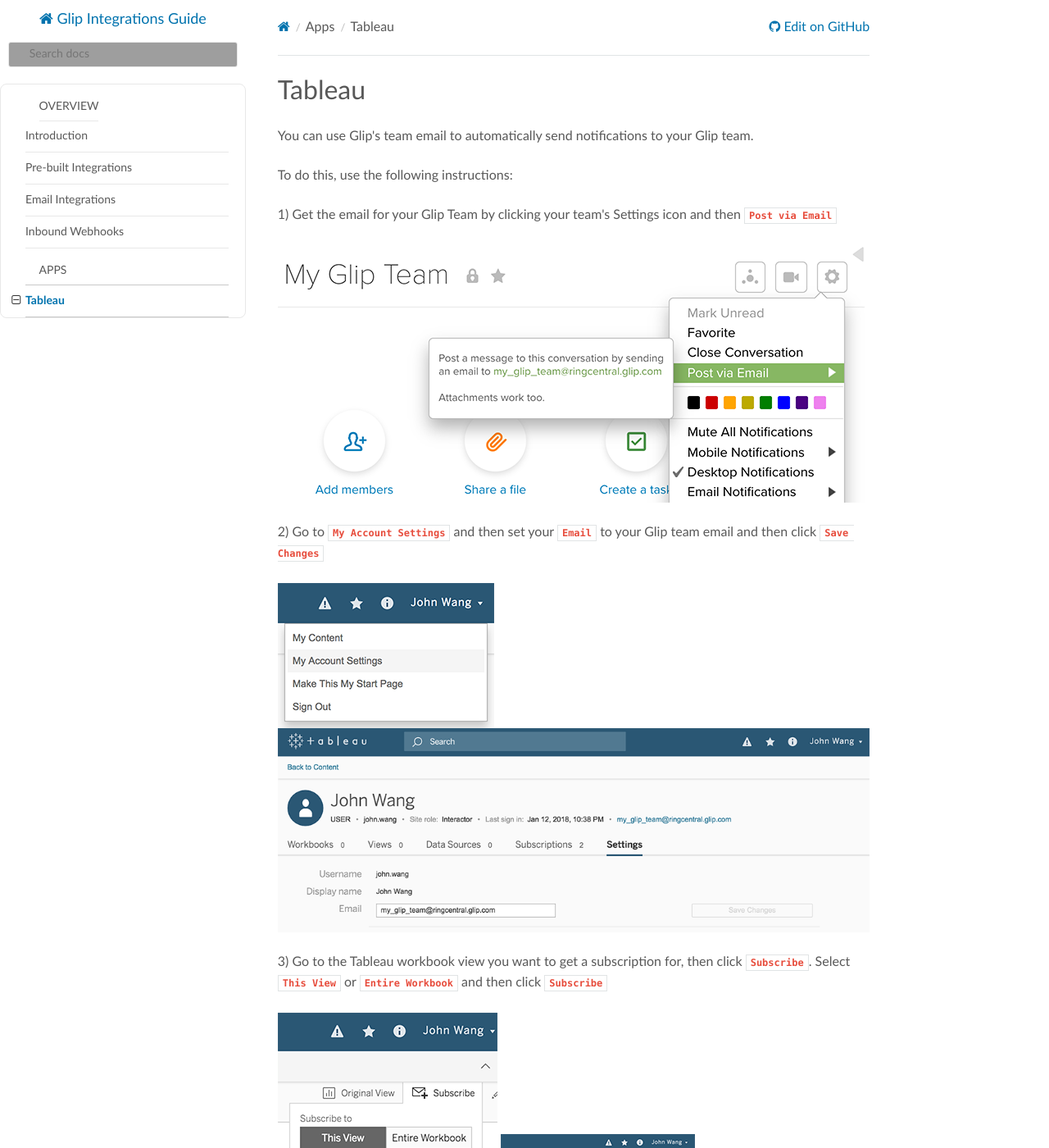
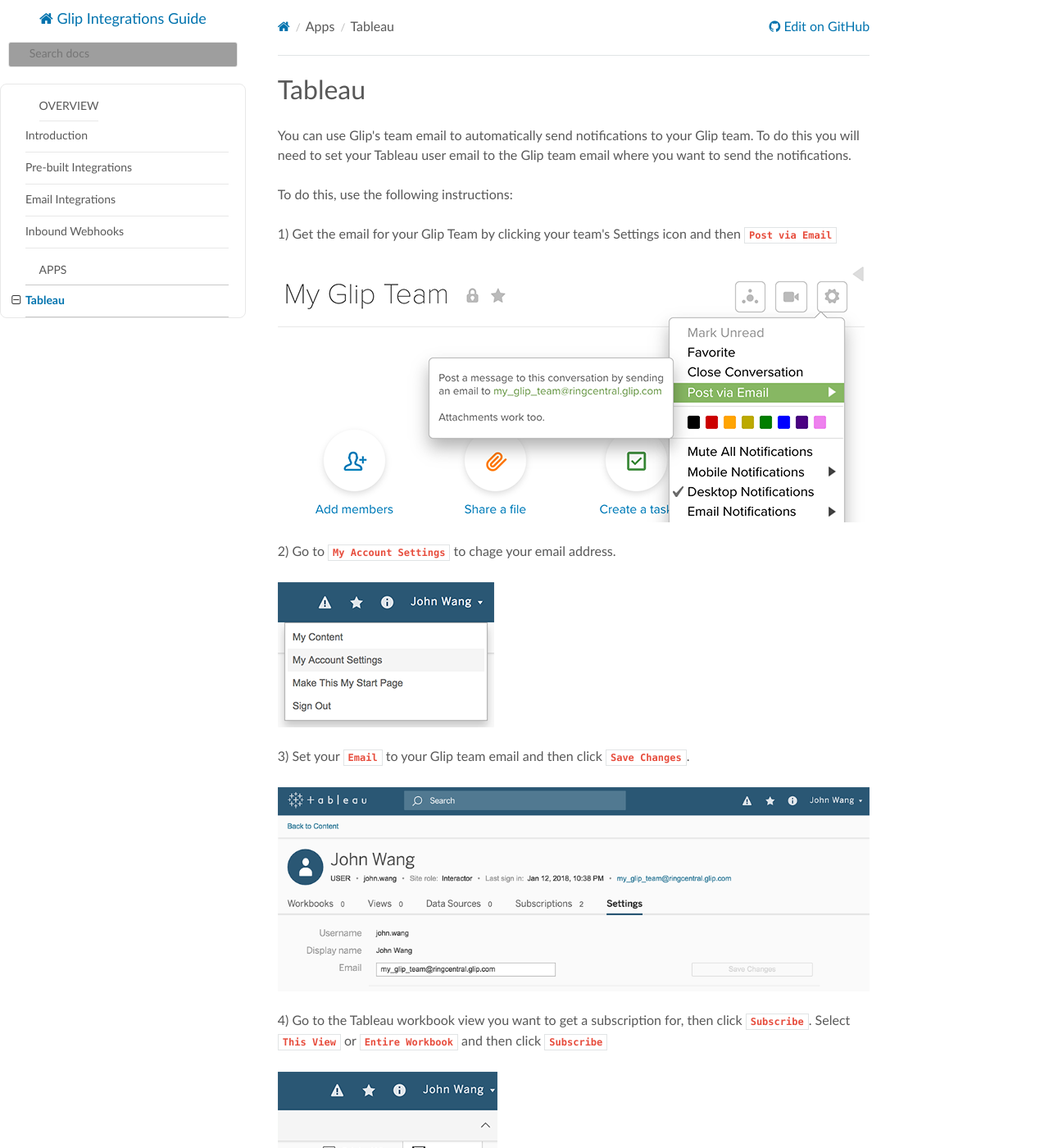
Before and after one commit to grokify/glip-integrations-guide, an MkDocs documentation site: the page built from docs/tableau.md, in a window 1280 px wide and 1400 px high. Shown: the whole window at 82% size. Built offline with MkDocs 1.6.1, drawn with Linux system fonts in a browser that asks for light colours; nearby versions of some CDN libraries; old or Windows-style settings are respelled for this version of MkDocs; some of the changed text lies outside the part shown; grey boxes are pictures that could not be loaded.

Commit message:
update tableau

```diff
--- a/docs/tableau.md
+++ b/docs/tableau.md
@@ -1,6 +1,6 @@
 # Tableau
 
-You can use Glip's team email to automatically send notifications to your Glip team.
+You can use Glip's team email to automatically send notifications to your Glip team. To do this you will need to set your Tableau user email to the Glip team email where you want to send the notifications.
 
 To do this, use the following instructions:
 
@@ -8,12 +8,18 @@ To do this, use the following instructions:
 
 ![](images/tableau_01_glip_email_2.png)
 
-2) Go to `My Account Settings` and then set your `Email` to your Glip team email and then click `Save Changes`
+2) Go to `My Account Settings` to chage your email address.
 
 ![](images/tableau_02_my_account_settings_2.png)
+
+3) Set your `Email` to your Glip team email and then click `Save Changes`.
+
 ![](images/tableau_03_update_email_2.png)
 
-3) Go to the Tableau workbook view you want to get a subscription for, then click `Subscribe`. Select `This View` or `Entire Workbook` and then click `Subscribe`
+4) Go to the Tableau workbook view you want to get a subscription for, then click `Subscribe`. Select `This View` or `Entire Workbook` and then click `Subscribe`
 
 ![](images/tableau_04_subscribe_2.png)
-![](images/tableau_05_subscribed_2.png)
+
+When the subscription has been created you will see the `Subscription successfully saved.` message.
+
+![](images/tableau_05_subscribed.png)
```
